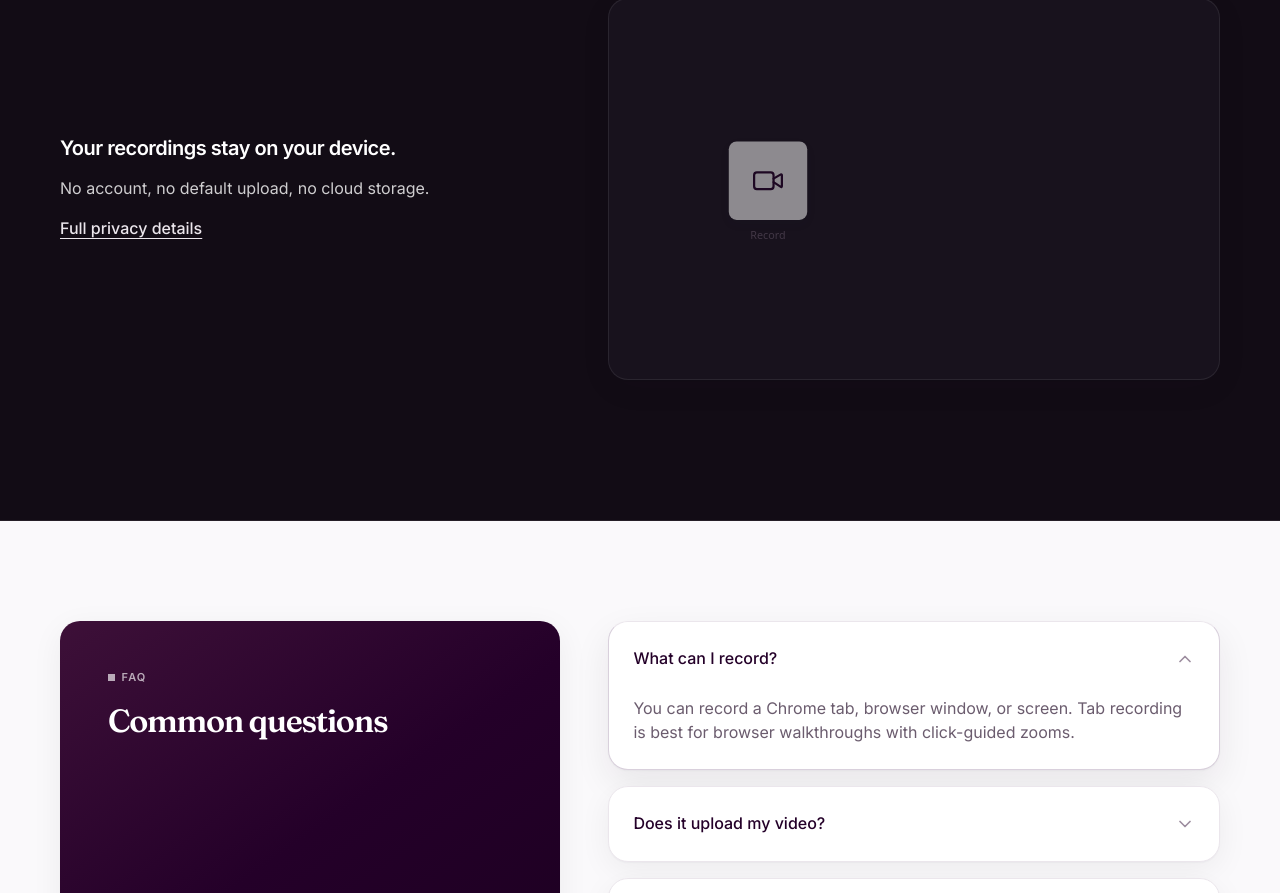
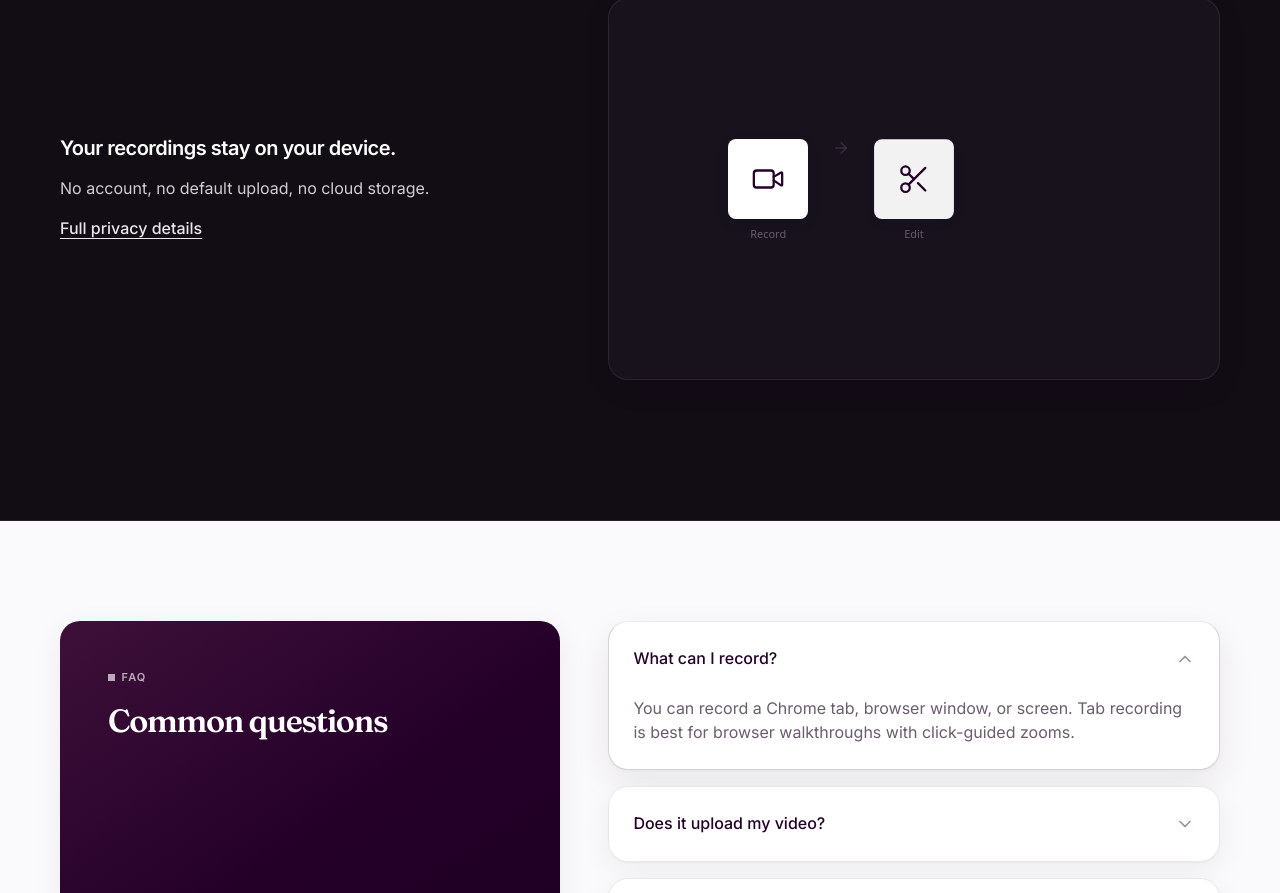
Before and after one commit to ikai-design/ssr_pp, a React (Vite) app: page / in a window 1280 px wide. Shown: the part 3783-4676 px from the top of the page. Built offline with nearby package versions, Linux system fonts and the light colour scheme; no server answers.

Commit message:
fix: speed up privacy animation loop and align arrows with square centers

```diff
--- a/src/pages/v2/animations/PrivacyAnimation.jsx
+++ b/src/pages/v2/animations/PrivacyAnimation.jsx
@@ -2,7 +2,7 @@
 import { ArrowRight, FileVideo, Scissors, Video } from 'lucide-react';
 import './animations.css';
 
-const LOOP_DURATION = 6;
+const LOOP_DURATION = 4.8;
 const EASE_OUT = [0.22, 1, 0.36, 1];
 
 export function PrivacyAnimation() {
@@ -31,17 +31,17 @@
   return (
     <div className="ssr-animation-shell">
       <div className="ssr-animation absolute inset-0 flex items-center justify-center overflow-hidden bg-[#F5F5F5] font-sans text-[#240029]">
-        <div className="flex items-center justify-center gap-6 v2-privacy-animation-flow">
+        <div className="flex items-start justify-center gap-6 v2-privacy-animation-flow">
           <MotionDiv className="flex min-w-0 flex-col items-center" animate={enter(0.08, 0.18)}>
             <span className="flex h-20 w-20 items-center justify-center rounded-lg bg-white shadow-md"><Video size={34} strokeWidth={1.6} /></span>
             <span className="mt-2 text-[11px] font-medium text-[#6B5C6E]">Record</span>
           </MotionDiv>
-          <MotionDiv className="text-[#6B5C6E]/60" animate={arrow(0.22, 0.3)}><ArrowRight size={18} /></MotionDiv>
+          <MotionDiv className="text-[#6B5C6E]/60 mt-[31px]" animate={arrow(0.22, 0.3)}><ArrowRight size={18} /></MotionDiv>
           <MotionDiv className="flex min-w-0 flex-col items-center" animate={enter(0.32, 0.42)}>
             <span className="flex h-20 w-20 items-center justify-center rounded-lg bg-white shadow-md"><Scissors size={34} strokeWidth={1.6} /></span>
             <span className="mt-2 text-[11px] font-medium text-[#6B5C6E]">Edit</span>
           </MotionDiv>
-          <MotionDiv className="text-[#6B5C6E]/60" animate={arrow(0.46, 0.54)}><ArrowRight size={18} /></MotionDiv>
+          <MotionDiv className="text-[#6B5C6E]/60 mt-[31px]" animate={arrow(0.46, 0.54)}><ArrowRight size={18} /></MotionDiv>
           <MotionDiv className="flex min-w-0 flex-col items-center" animate={enter(0.56, 0.66)}>
             <span className="flex h-20 w-20 items-center justify-center rounded-lg bg-white shadow-md"><FileVideo size={34} strokeWidth={1.6} /></span>
             <span className="mt-2 text-[11px] font-medium text-[#6B5C6E]">Local MP4</span>
```
